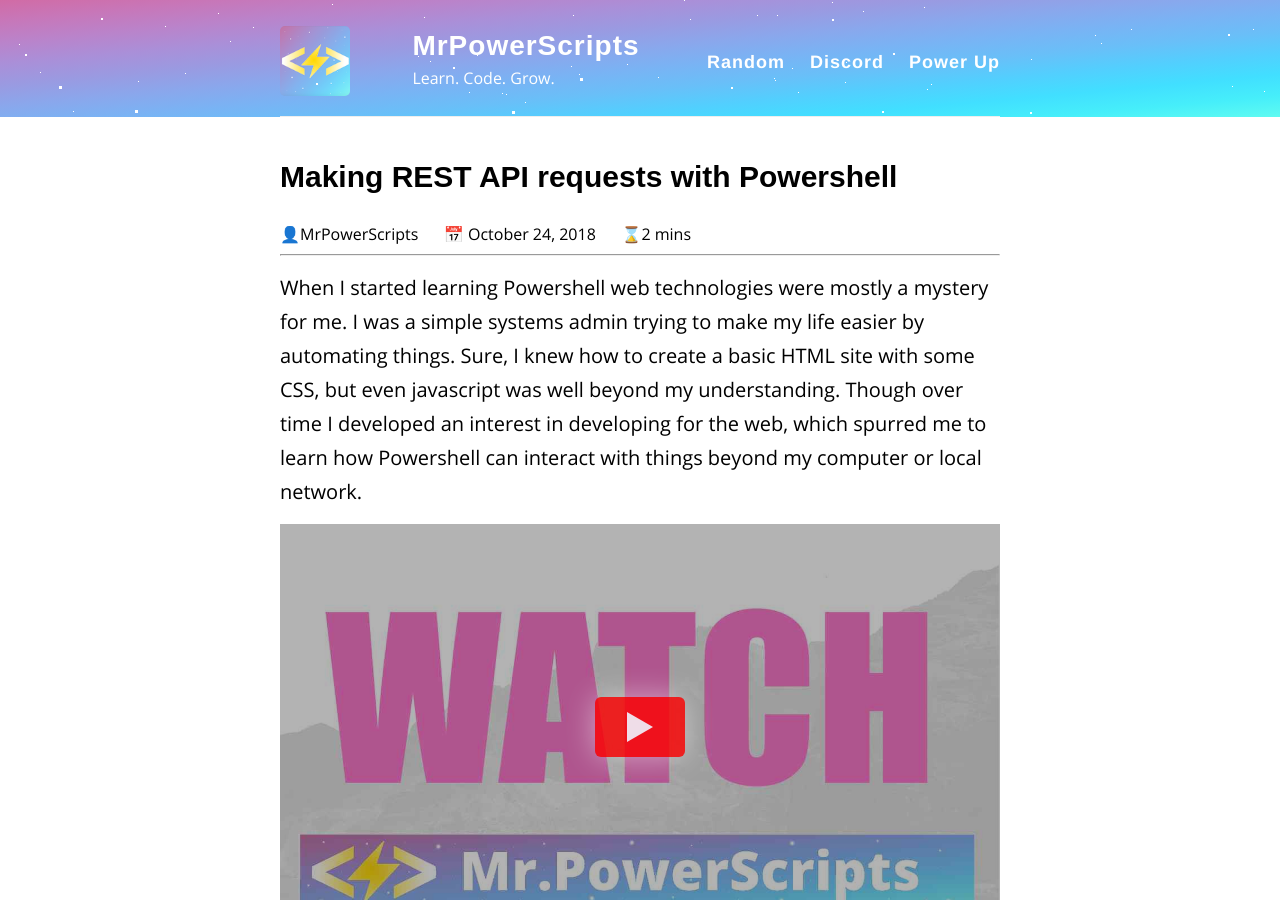
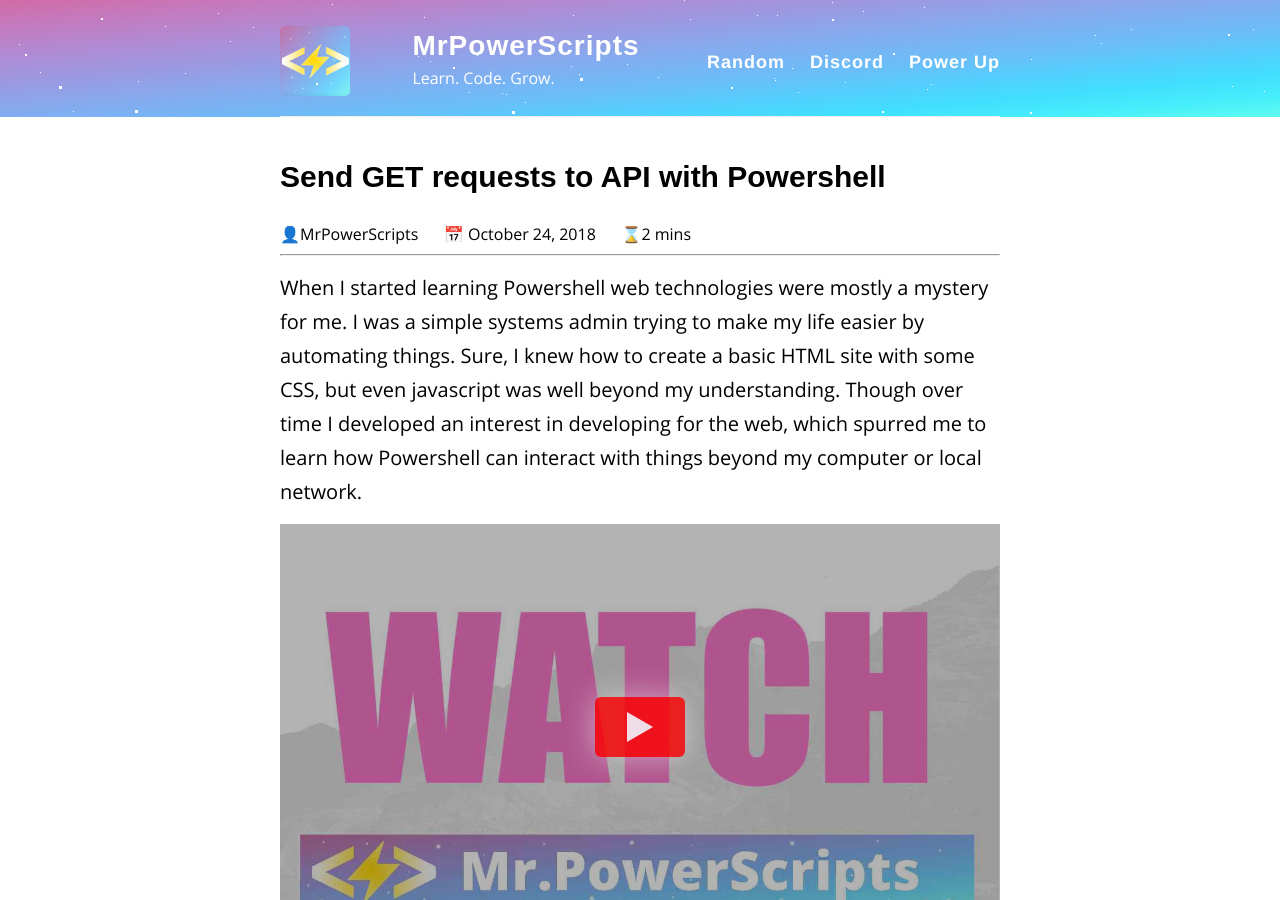
Before and after one commit to MrPowerScripts/MrPowerScripts.com, a Jekyll site: the page built from _posts/2018-10-24-making-rest-api-requests-with-powershell.md, in a window 1280 px wide and 900 px high. Built offline with Jekyll 4.4.1, drawn with Linux system fonts in a browser that asks for light colours; some of the changed text lies outside the part shown.

Commit message:
change title

```diff
--- a/_posts/2018-10-24-making-rest-api-requests-with-powershell.md
+++ b/_posts/2018-10-24-making-rest-api-requests-with-powershell.md
@@ -1,6 +1,6 @@
 ---
 layout: post
-title: Making REST API requests with Powershell
+title: Send GET requests to API with Powershell
 date: 2018-10-24 13:00:45+00
 tags: [mrpowerscripts, PowerShell, how do I make a rest API request, restful API, make rest API request in Powershell, Powershell API request]
 description-long: When I started learning Powershell web technologies were much of a mystery for me. I was a simple systems admin trying to make my life easier by automating things. Sure, I knew how to create a simple HTML site with some CSS, but even basic javascript was well beyond my understanding. Though over time I developed an interest in developing for the web, which spurred me to learn how Powershell can interact with things beyond my computer or local network. How can I scrape a website with Powershell? How can I access an API? How can I send data from my computer to services on the web? I had so many questions for a long time.
```
